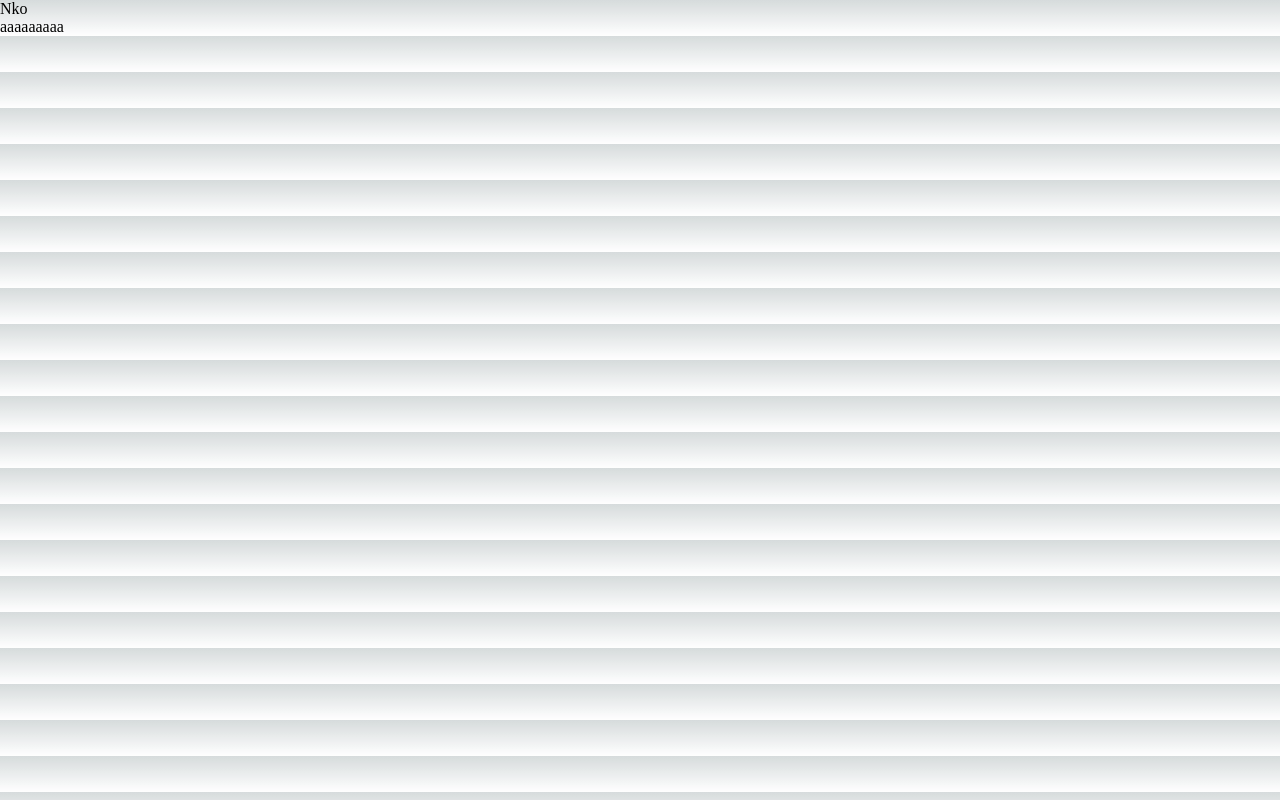
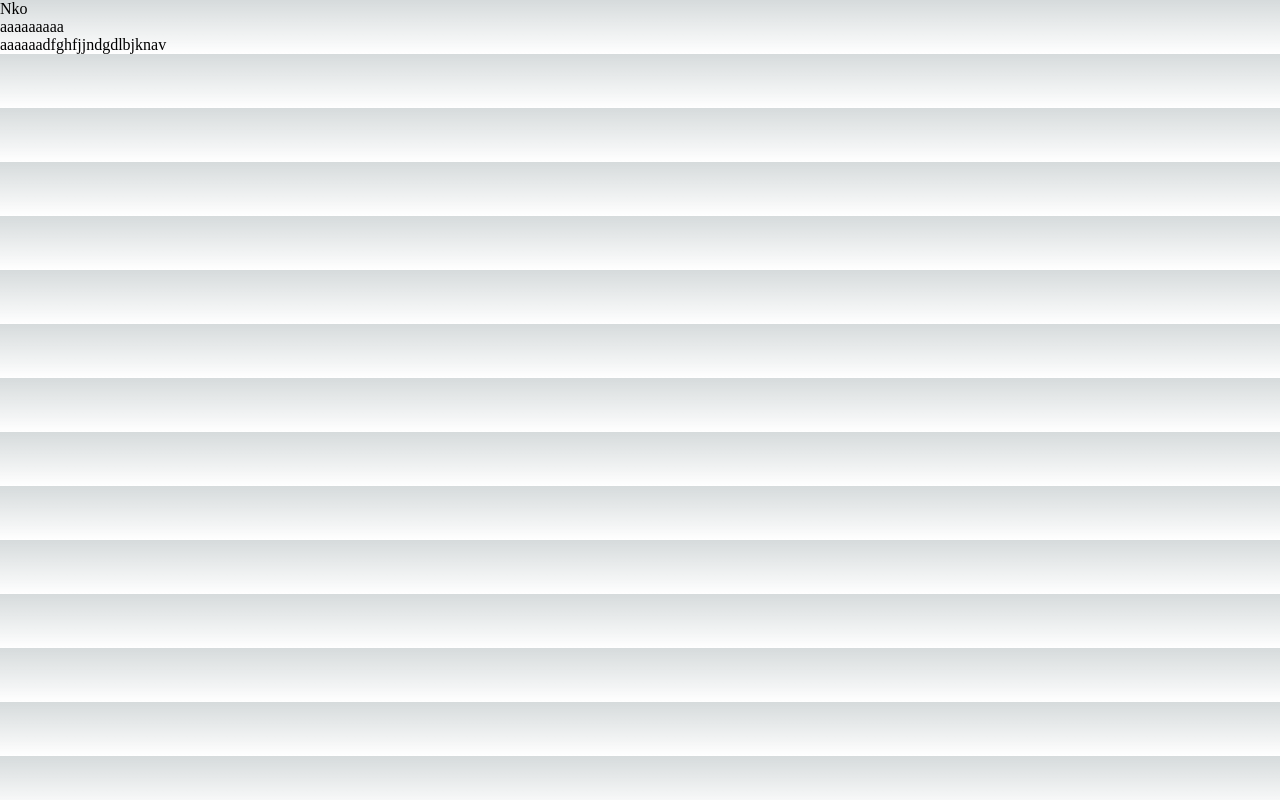
Before and after one commit to HALCinema1234/HALcinema_front, a Next.js app: page /Nko in a window 1280 px wide. Built offline with nearby package versions, Linux system fonts and the light colour scheme.

Commit message:
NEW: Nko.jsxの作成

```diff
--- a/src/pages/Nko.tsx
+++ b/src/pages/Nko.tsx
@@ -9,6 +9,7 @@ export const Nko = () => {
         <div>
             Nko
             <p>aaaaaaaaa</p>
+            <p>aaaaaadfghfjjndgdlbjknav</p>
         </div>
     );
 };
```
